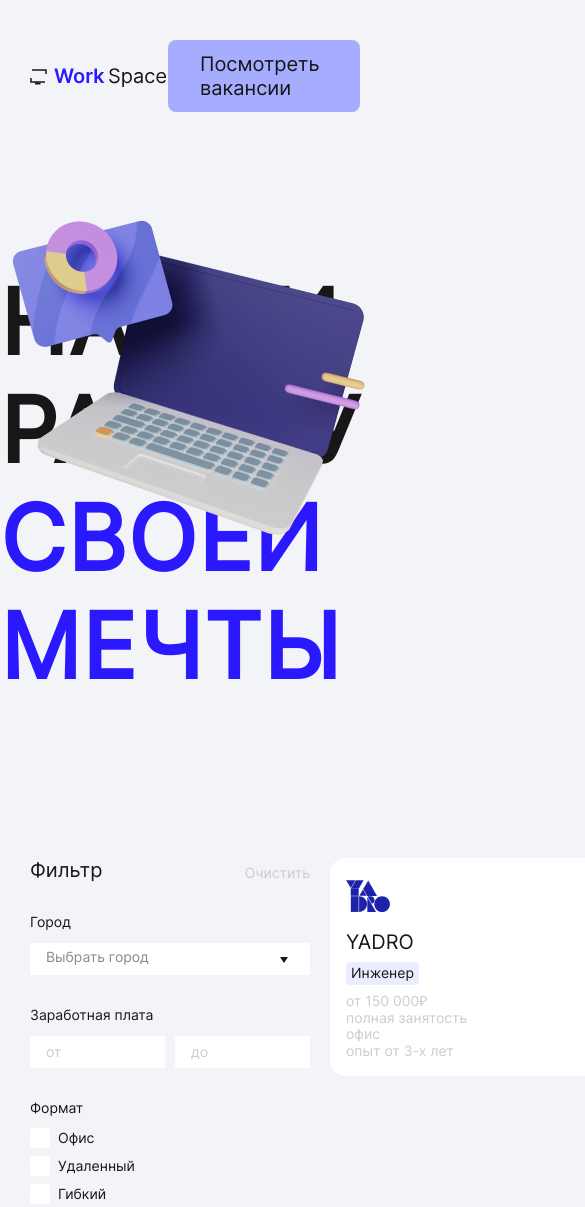
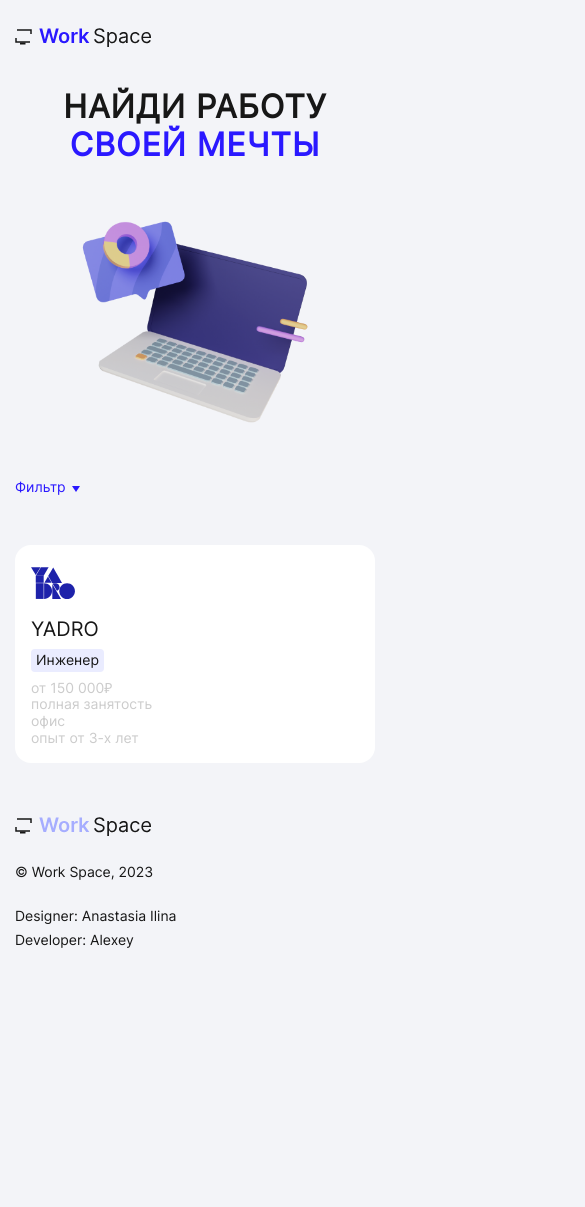
Before and after one commit to webdev-alexey/project_workspace, a plain HTML site: page index.html in a window 390 px wide. Shown: the top 1207 px of the page, 585 px wide, since content can reach past the window. After the commit the page ends 973 px from the top, so only its background shows below. Drawn offline with Linux system fonts and the light colour scheme; no server answers; files whose address does not match are found by name.

Commit message:
адаптация проекта

```diff
--- a/css/cards.css
+++ b/css/cards.css
@@ -3,3 +3,10 @@
     grid-template-columns: repeat(auto-fit, minmax(280px, 1fr));
     gap: 20px;
 }
+
+@media (max-width: 940px) {
+    .cards__list {
+        grid-template-columns: repeat(auto-fit, minmax(220px, 1fr));
+        gap: 10px;
+    }
+}
--- a/css/detail.css
+++ b/css/detail.css
@@ -2,7 +2,8 @@
     max-width: 780px;
     border-radius: 16px;
     box-shadow: 0 10px 50px 0 rgba(4, 0, 49, 0.1);
-    background-color: #fff;
+    background: #fff url("../img/likemen.png") no-repeat bottom right;
+    background-size: 150px;
     padding: 36px 36px 80px;
 }
 
@@ -65,3 +66,50 @@
 .detail__resume {
     line-height: 1.4;
 }
+
+@media (max-width: 940px) {
+    .detail {
+        max-width: 680px;
+        padding: 24px 24px 72px;
+    }
+
+    .detail__main {
+        gap: 10px;
+    }
+
+    .detail__description {
+        max-width: 418px;
+    }
+}
+
+@media (max-width: 640px) {
+    .detail {
+        padding: 24px 15px;
+        background-image: none;
+    }
+
+    .detail__header {
+        grid-template-columns: 60px 1fr;
+        gap: 4px 8px;
+        margin-bottom: 24px;
+    }
+
+    .detail__company {
+        font-size: 20px;
+        letter-spacing: 0.4px;
+    }
+
+    .detail__title {
+        font-size: 12px;
+    }
+
+    .detail__main {
+        flex-direction: column;
+        gap: 24px;
+        margin-bottom: 24px;
+    }
+
+    .detail__description {
+        max-width: 100%;
+    }
+}
--- a/css/filter.css
+++ b/css/filter.css
@@ -69,3 +69,31 @@
     border-radius: 4px;
     background-color: #a6adff;
 }
+
+@media (max-width: 940px) {
+    .filter__title {
+        position: fixed;
+        transform: scale(0);
+    }
+
+    .filter__input {
+        max-width: 140px;
+    }
+
+    .filter__checkboxes {
+        display: grid;
+        grid-template-columns: repeat(auto-fit, minmax(180px, 1fr));
+        gap: 24px;
+        justify-content: space-between;
+    }
+
+    .filter__buttons {
+        display: flex;
+        gap: 16px;
+        align-items: center;
+    }
+
+    .filter__reset {
+        position: static;
+    }
+}
--- a/css/footer.css
+++ b/css/footer.css
@@ -35,3 +35,32 @@
 .footer__link:hover {
     color: brown;
 }
+
+@media (max-width: 1140px) {
+    .footer {
+        padding: 40px 0 32px;
+    }
+}
+
+@media (max-width: 940px) {
+    .footer {
+        padding: 30px 0 24px;
+    }
+}
+
+@media (max-width: 640px) {
+    .footer {
+        padding-top: 20px;
+    }
+
+    .footer__container {
+        grid-template-areas:
+            'logo'
+            'copyright'
+            'contacts';
+    }
+
+    .footer__contacts {
+        justify-self: start;
+    }
+}
--- a/css/header.css
+++ b/css/header.css
@@ -14,3 +14,30 @@
     background-color: #a6adff;
     font-size: 20px;
 }
+
+@media (max-width: 1140px) {
+    .header {
+        padding: 32px 0 40px;
+    }
+}
+
+@media (max-width: 940px) {
+    .header {
+        padding: 24px 0 30px;
+    }
+
+    .header__link {
+        padding: 10px 16px;
+        font-size: 14px;
+    }
+}
+
+@media (max-width: 640px) {
+    .header {
+        padding: 24px 0 20px;
+    }
+
+    .header__link {
+        display: none;
+    }
+}
--- a/css/hero.css
+++ b/css/hero.css
@@ -4,7 +4,8 @@
 
 .hero__container {
     position: relative;
-    padding: 57px 0;
+    padding-top: 57px;
+    padding-bottom: 57px;
 }
 
 .hero__container::after {
@@ -12,14 +13,86 @@
     position: absolute;
     right: -9px;
     top: 0;
+    bottom: 0;
     width: 421px;
-    height: 330px;
     background: url("../img/laptop.png") no-repeat center/contain;
 }
 
 .hero__title {
+    position: relative;
+    z-index: 2;
     max-width: 780px;
     font-size: 90px;
     letter-spacing: 1.8px;
     text-transform: uppercase;
 }
+
+@media (max-width: 1140px) {
+    .hero {
+        padding: 40px 0;
+    }
+
+    .hero__container {
+        padding-top: 53px;
+        padding-bottom: 53px;
+    }
+
+    .hero__container::after {
+        width: 340px;
+    }
+
+    .hero__title {
+        max-width: 580px;
+        font-size: 64px;
+        letter-spacing: 1.28px;
+    }
+}
+
+@media (max-width: 940px) {
+    .hero {
+        padding: 30px 0;
+    }
+
+    .hero__container {
+        padding-top: 40px;
+        padding-bottom: 40px;
+    }
+
+    .hero__container::after {
+        width: 269px;
+    }
+
+    .hero__title {
+        max-width: 450px;
+        font-size: 52px;
+        letter-spacing: 1.04px;
+    }
+}
+
+@media (max-width: 640px) {
+    .hero {
+        padding-top: 20px;
+        padding-bottom: 20px;
+    }
+
+    .hero__container {
+        padding-top: 0;
+        padding-bottom: 262px;
+    }
+
+    .hero__title {
+        max-width: 290px;
+        text-align: center;
+        margin: 0 auto;
+        font-size: 32px;
+    }
+
+    .hero__container::after {
+        right: auto;
+        top: auto;
+        height: 269px;
+        left: 50%;
+        transform: translateX(-50%);
+        background-position: bottom;
+    }
+}
--- a/css/modal.css
+++ b/css/modal.css
@@ -31,3 +31,9 @@
 .modal__close:focus-visible {
     outline-color: gray;
 }
+
+@media (max-width: 640px) {
+    .modal {
+        padding: 30px 15px;
+    }
+}
--- a/css/style.css
+++ b/css/style.css
@@ -75,3 +75,21 @@ fieldset {
 .blue-text {
     color: #2a18ff;
 }
+
+@media (max-width: 1140px) {
+    .container {
+        --width: 880px;
+    }
+}
+
+@media (max-width: 940px) {
+    .container {
+        --width: 680px;
+    }
+}
+
+@media (max-width: 640px) {
+    .container {
+        --padding: 15px;
+    }
+}
--- a/css/vacancies.css
+++ b/css/vacancies.css
@@ -19,3 +19,59 @@
 .vacancies__cards {
     flex-basis: 100%;
 }
+
+@media (max-width: 1140px) {
+    .vacancies {
+        padding: 40px 0;
+    }
+}
+
+@media (max-width: 940px) {
+    .vacancies {
+        padding: 30px 0;
+    }
+
+    .vacancies__container {
+        flex-direction: column;
+        row-gap: 0;
+    }
+
+    .vacancies__filter-btn {
+        display: flex;
+        align-items: center;
+    }
+
+    .vacancies__filter-btn::after {
+        content: "";
+        display: block;
+        width: 20px;
+        height: 20px;
+        background: url("../img/arrow-blue.svg") no-repeat center;
+    }
+
+    .vacancies__filter-btn_active::after {
+        transform: rotate(180deg);
+    }
+
+    .vacancies__filter {
+        width: 100%;
+        flex-basis: auto;
+        height: 0;
+        overflow: hidden;
+        transition: height 0.4s ease-in-out;
+    }
+
+    .vacancies__filter_active {
+        height: auto;
+    }
+
+    .vacancies__cards {
+        width: 100%;
+    }
+}
+
+@media (max-width: 640px) {
+    .vacancies__container {
+        gap: 24px;
+    }
+}
--- a/index.html
+++ b/index.html
@@ -32,7 +32,7 @@
 
         <div class="vacancies" id="vacancies">
             <div class="container vacancies__container">
-                <button class="vacancies__filter-btn">Фильтр</button>
+                <button class="vacancies__filter-btn blue-text">Фильтр</button>
                 <section class="vacancies__filter filter">
                     <h2 class="filter__title">
                         Фильтр
```
Also changed, not shown: img/arrow-blue.svg (added), img/likemen.png (added).
